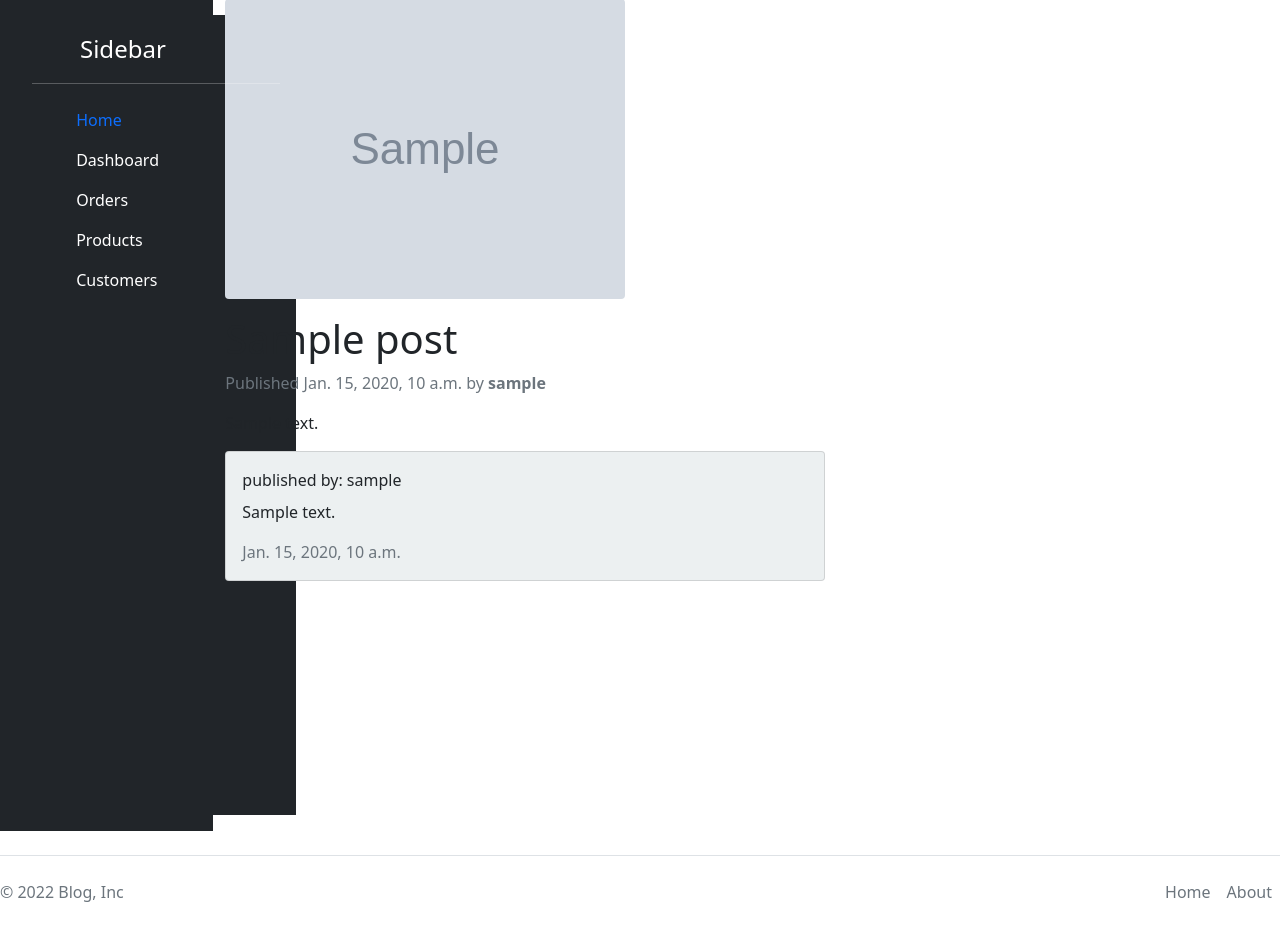
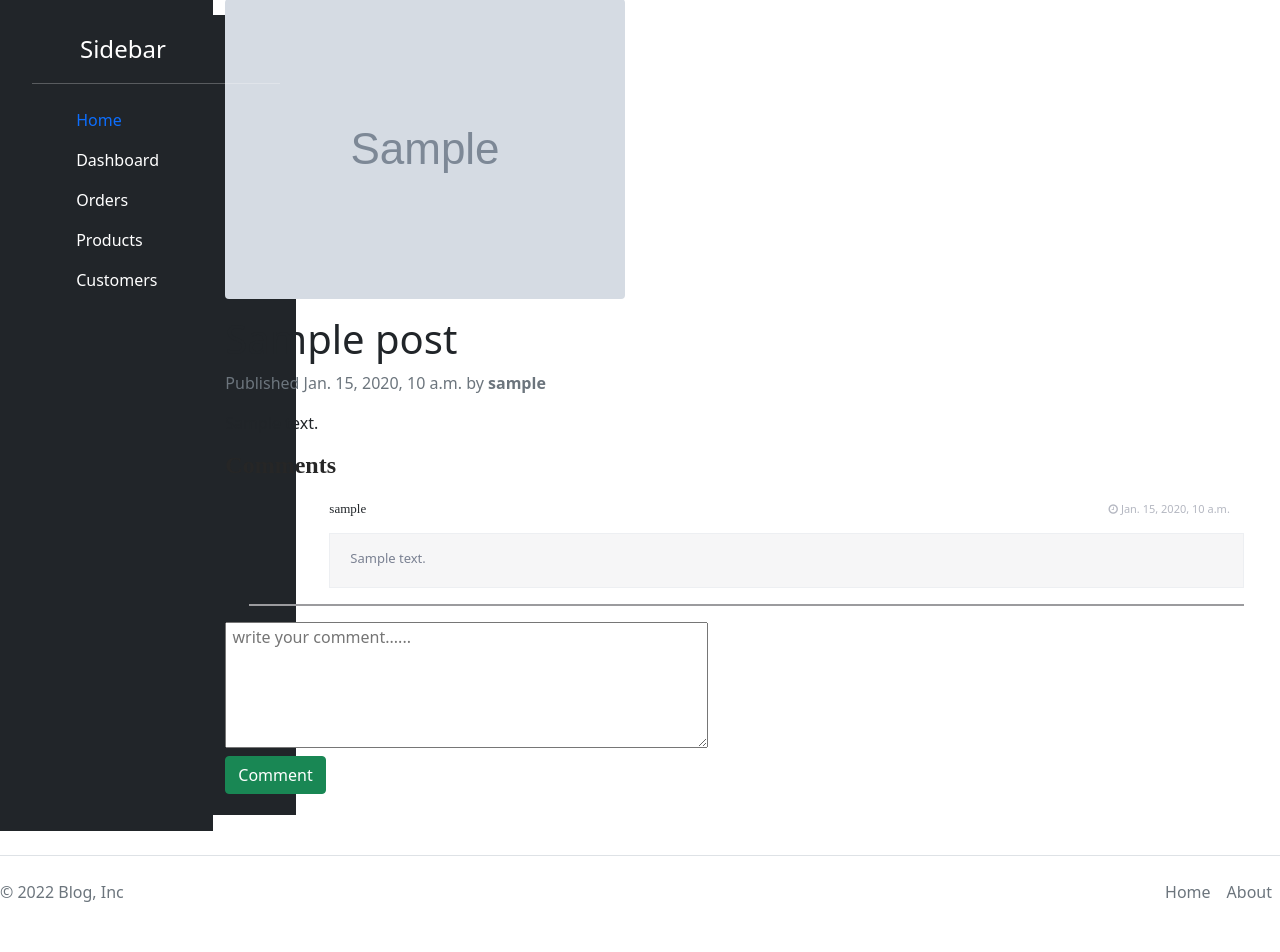
Before and after one commit to Stoon2/Django-Blog, a Django app: page /post/1 in a window 1280 px wide. Shown: the part 82-1034 px from the top of the page. Run offline with Django 3.2, Linux system fonts and the light colour scheme; tables that the repository leaves empty hold one stand-in row (values such as "Sample post"); grey boxes marked "Sample" are stand-in pictures; some libraries are stand-ins or nearby versions.

Commit message:
add style to comment   and add user can add comment in post

```diff
--- a/blog_app/urls.py
+++ b/blog_app/urls.py
@@ -11,6 +11,7 @@ urlpatterns = [
     path('add_category/', views.add_cat, name="add_cat"),
     path('del-cat/<cat_id>', views.del_cat, name='del_cat'),
     path('del-post/<post_id>', views.del_post, name='del_post'),
+    path('add-comment' , views.comment , name = 'addcomment' ),
 
 
     # Admin Views
--- a/blog_app/views.py
+++ b/blog_app/views.py
@@ -1,12 +1,15 @@
 from http.client import responses
 from unicodedata import category
 from urllib import response
+from xml.etree.ElementTree import Comment
 from django.shortcuts import get_object_or_404, redirect, render
 from .models import Post,Category
 from django.views.generic import ListView, DetailView
 from .forms import CategoryForm
 from django.contrib.auth.decorators import login_required
 from ast import Not
+from django.http import HttpResponseRedirect
+
 from email import message
 from multiprocessing import context
 from pdb import post_mortem
@@ -18,6 +21,8 @@ from django.contrib.auth import authenticate,login,logout
 from django.contrib.auth.decorators import login_required
 from .forms import CreateUserForm
 from django.contrib import messages
+from django.utils import timezone
+from . import models as m
 
 from django.shortcuts import render
 from .models import Post , Forbiddenword
@@ -150,3 +155,8 @@ def del_post(request, post_id):
         post = category.objects.get(id=post_id)
         post.delete()
     return redirect('blog_admin/posts')
+def comment(request):
+
+    c = m.Comment(username=request.user.username , body=request.POST['body'], post_id_id = request.POST['p_id'])
+    c.save()
+    return redirect('post-detail' , request.POST['p_id'] )
--- a/templates/blog_app/base.html
+++ b/templates/blog_app/base.html
@@ -20,14 +20,86 @@
             height: auto !important;
             border-radius: .25rem !important;
         }
+.comm-body{
 
-            .card{
+    display:block;
+    margin-bottom: 0.5rem;
 
 
-                width: 600px;
-                background-color: #ecf0f1;
+}
 
-            }
+.be-comment-block {
+    margin-bottom: 1rem !important;
+    border-bottom: 2px solid #9b9b9e;
+
+}
+
+.comments-title {
+    font-size: 24px;
+    color: #262626;
+    font-weight: bold;
+    margin-bottom: 15px;
+    font-family: 'Conv_helveticaneuecyr-bold';
+}
+
+.be-img-comment {
+    width: 60px;
+    height: 60px;
+    float: left;
+    margin-bottom: 15px;
+}
+
+.be-ava-comment {
+    width: 60px;
+    height: 60px;
+    border-radius: 50%;
+}
+
+.be-comment-content {
+    margin-left: 80px;
+}
+
+.be-comment-content span {
+    display: inline-block;
+    width: 49%;
+    margin-bottom: 15px;
+}
+
+.be-comment-name {
+    font-size: 13px;
+    font-family: 'Conv_helveticaneuecyr-bold';
+}
+
+.be-comment-content a {
+    color: #383b43;
+}
+
+.be-comment-content span {
+    display: inline-block;
+    width: 49%;
+    margin-bottom: 15px;
+}
+
+.be-comment-time {
+    text-align: right;
+}
+
+.be-comment-time {
+    font-size: 11px;
+    color: #b4b7c1;
+}
+
+.be-comment-text {
+    font-size: 13px;
+    line-height: 18px;
+    color: #7a8192;
+    display: block;
+    background: #f6f6f7;
+    border: 1px solid #edeff2;
+    padding: 15px 20px 20px 20px;
+}
+
+
     </style>
 </head>
 
--- a/templates/blog_app/post.html
+++ b/templates/blog_app/post.html
@@ -14,23 +14,42 @@
             <h1>{{post.title}}</h1>
             <p class="text-muted">
                 Published {{ post.date_created }} by <strong>{{ post.author }}</strong>
+
             </p>
         </div>
         <div class="article-body">
                 {{post.body|linebreaks}}
         </div>
-            <div>
+
         {% if not post.comments.all  %}
-                    No Comment yet
+              <h1 class="comments-title">no Comments yet....... </h1>
         {% else  %}
+                    <h1 class="comments-title">Comments </h1>
 
                 {% for comm in post.comments.all %}
 
-                                <div class="card" >
-                                    <div class="card-body">
-                                        <p class="card-title"> published by: {{comm.username}}</p>
-                                        <p class="card-text">{{comm.body}}</p>
-                                    <span class="text-muted float-right"> {{comm.created_at}} </span>
+                    <link href="https://maxcdn.bootstrapcdn.com/font-awesome/4.3.0/css/font-awesome.min.css" rel="stylesheet">
+                        <div class="container">
+                            <div class="be-comment-block">
+
+                                    <div class="be-comment">
+                                            <div class="be-comment-content">
+
+                                                    <span class="be-comment-name">
+                                                    {{comm.username}}
+                                                        </span>
+                                                    <span class="be-comment-time">
+                                                        <i class="fa fa-clock-o"></i>
+                                                        {{comm.created_at}}
+                                                    </span>
+
+                                                <p class="be-comment-text">
+                                                {{ comm.body}}
+                                                </p>
+                                            </div>
+                                    </div>
+
+
                             </div>
                         </div>
 
@@ -39,7 +58,15 @@
 
         {% endif %}
 
-            </div>
+                            <form  method="POST" action="{% url 'addcomment' %}">
+                            {% csrf_token %}
+                            <input type="hidden" name="p_id" value="{{ post.id }}">
+
+                            <textarea class="comm-body" rows="5" cols="50"  id="body" placeholder=" write your comment...... " name="body"></textarea>
+                            <button class="btn btn-success" type="submit"> Comment </button>
+                            </form>
+
+
 
     </article>
 
```
Lines whose indentation alone changed are shown as unchanged.
